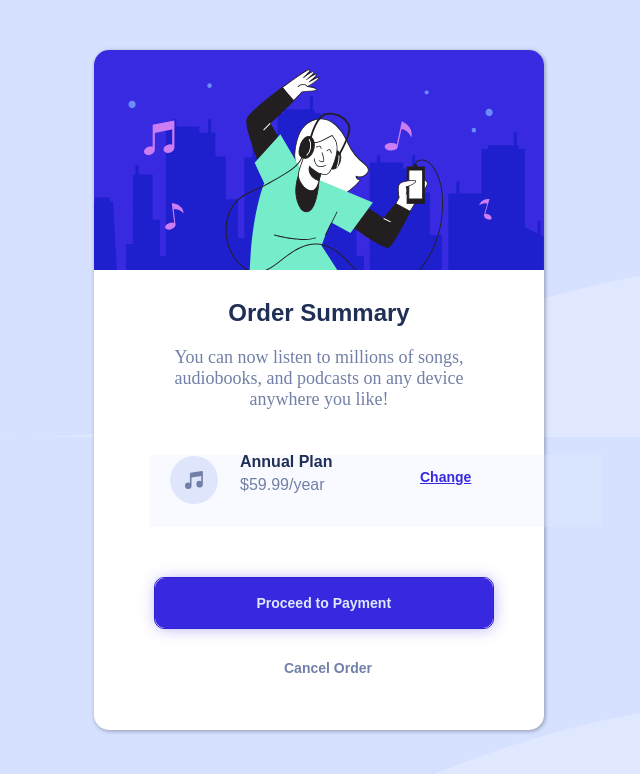
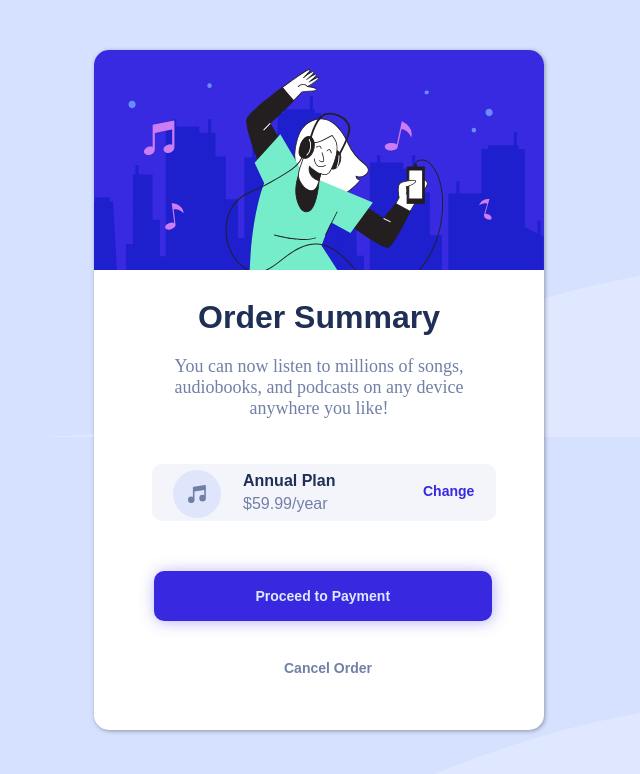
Before and after one commit to kl3berfra/frontend.mentoria, a plain HTML site: page order-component-main/index.html in a window 1280 px wide. Shown: the whole page, without its empty margins (321-961 px from the left). Drawn offline with Linux system fonts and the light colour scheme; a web font is replaced by a local one.

Commit message:
att de cores e hover

```diff
--- a/order-component-main/index.html
+++ b/order-component-main/index.html
@@ -11,7 +11,7 @@
   <div class="afastar"></div>
   <div class="main">
       <img class="img-main" src="images/illustration-hero.svg" alt="illustration-img">
-      <h2>Order Summary</h2>
+      <h1>Order Summary</h1>
       <p class="text">You can now listen to millions of songs,<br>audiobooks, and podcasts on any device<br>anywhere you like!</p>
 
     <div class="control-plan" style="background-color: white; margin-top: 60px;">
--- a/order-component-main/style.css
+++ b/order-component-main/style.css
@@ -58,7 +58,7 @@ body {
     width: 450px;
 }
 
-.main > h2 {
+.main > h1 {
     display: block;
     width: max-content;
     margin: auto;
@@ -81,11 +81,12 @@ body {
 
 .plano {
     margin-top: -15px;
-    margin-left: 55px;
-    height: 70px;
-    width: 100%;
+    margin-left: 58px;
+    border-radius: 10px;
+    height: 55px;
+    width: 76%;
     padding: 1px;
-    background-color: #e0e8ff3e;
+    background-color: #b7c3e92c;
 }
 
 .plano > h2 {
@@ -93,7 +94,7 @@ body {
     display: block;
     margin-left: 90px;
     position: relative;
-    top: -55px;
+    top: -50px;
     font-size: 16px;
     font-family: var(--Redhat);
     font-weight: 800;
@@ -105,14 +106,16 @@ body {
     display: block;
     margin-left: 90px;
     position: relative;
-    top: -50px;
+    top: -45px;
 }
 
 .plano > .icon-music {
     margin-left: 20px;
+    padding-top: 5px;
 }
 
 .plano > a {
+    text-decoration: none;
     display: block;
     margin-left: 270px;
     position: relative;
@@ -121,6 +124,11 @@ body {
     font-family: var(--Redhat);
     font-weight: 600;
     font-size: 14px;
+}
+
+.plano > a:hover {
+    color: #303950;
+    text-decoration: underline;
 }
 
 /*------------------Terceira Div (button) e cancelar-----------------*/
@@ -132,15 +140,14 @@ body {
     margin-top: 50px;
     margin-left: 60px;
     border-radius: 10px;
-    border: 0.5px solid #3123cf;
 }
 
-.btn-area:hover {
-    border: 0px solid #3829e0;
+.btn-area > .btn-pay:hover {
+    background-color: #5f6b8b;
 }
 
 .btn-area > .btn-pay {
-    background-color: #3829e0;
+    background-color:#3829e0 ;
     color: #e0e8ff;
     font-family: var(--Redhat);
     font-weight: 600;
@@ -172,6 +179,7 @@ body {
 
 .cancelar:hover {
     cursor: pointer;
+    color: #3829e0;
 }
 
 /*------------Mobile--------------*/
```
